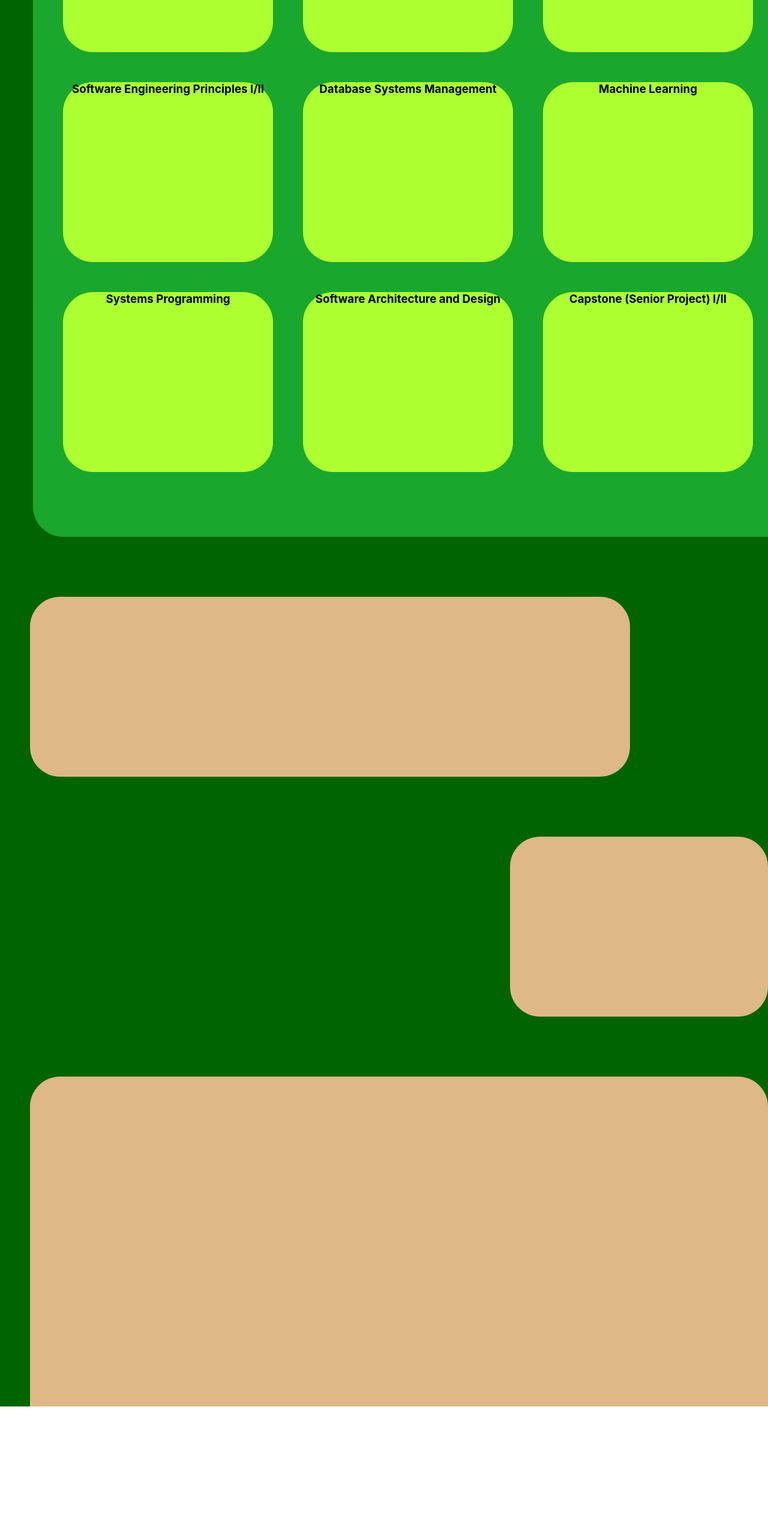
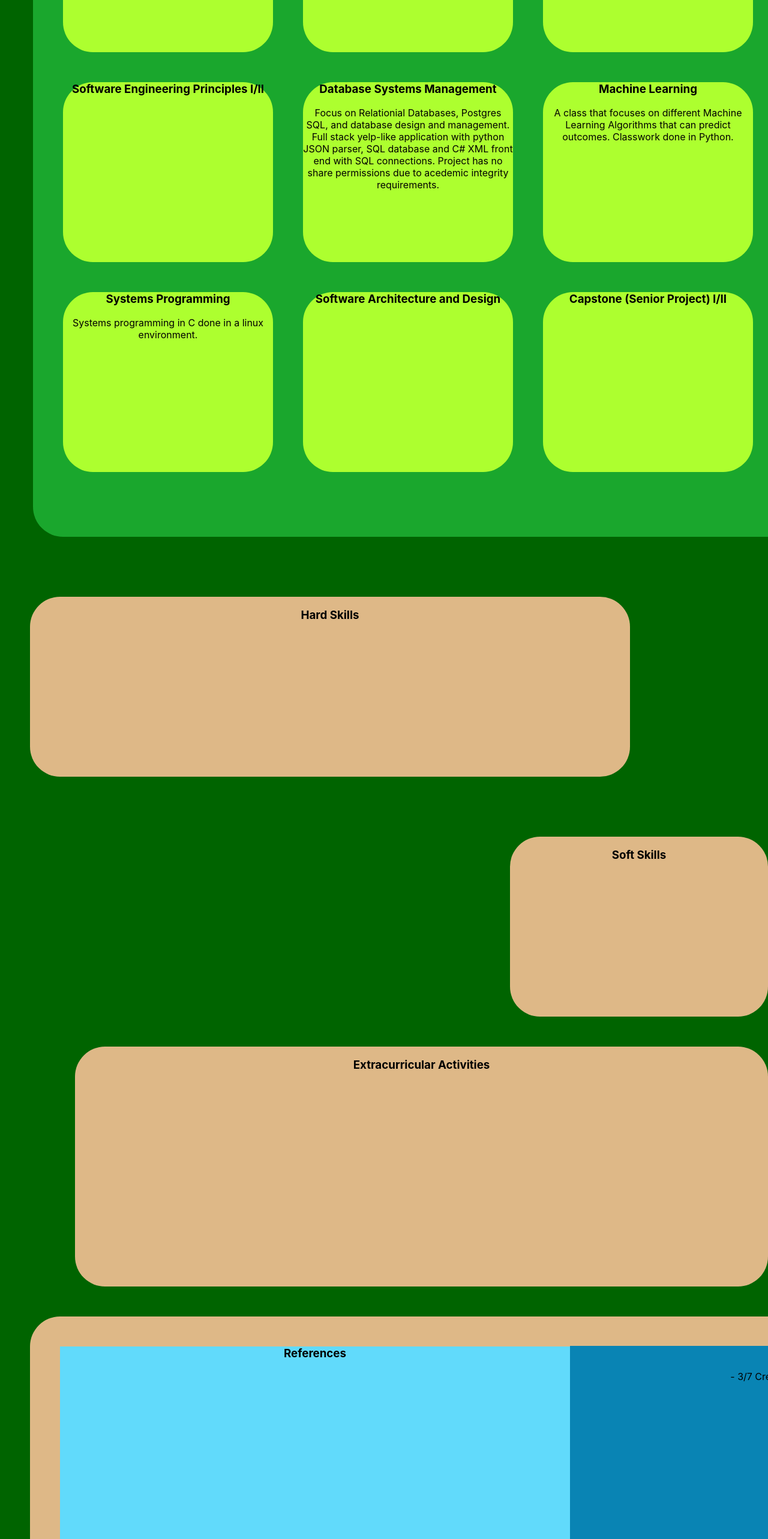
Before and after one commit to riley93hunter/personalwebsite, a React (Create React App) app: page / in a window 1280 px wide. Shown: the part 2380-4946 px from the top of the page at 60% size. Before the commit the page ends 4725 px from the top, so only its background shows below. Built offline with nearby package versions, Linux system fonts and the light colour scheme.

Commit message:
layout finished, now adding content

```diff
--- a/src/App.css
+++ b/src/App.css
@@ -364,10 +364,20 @@
   border-radius: 50px;
 }
 
+.ExtracurricularsContainer{
+  background-color: burlywood;
+  height: 400px;
+  width: 1600px;
+  margin-left: 125px;
+  margin-top: 0px;
+  border-radius: 50px;
+}
+
 .End{
   background-color:darkgreen;
   height: 600px;
   display: flex;
+
 }
 
 .EndContainer{
@@ -377,6 +387,23 @@
   height: 550px;
   width: 1800px;
   border-radius: 50px 50px 0px 0px;
+
+}
+
+.ReferencesContainer{
+  background-color: #61dafb;
+  width: 850px;
+  height: 500px;
+  margin-left: 50px;
+  margin-top: 50px;
+}
+
+.ClosingNotesUpdatesContainer{
+  background-color: #0984b4;
+  width: 850px;
+  height: 500px;
+  margin-left: 900px;
+  margin-top: -520px;
 }
 
 @keyframes App-logo-spin {
--- a/src/App.js
+++ b/src/App.js
@@ -120,128 +120,123 @@ function App() {
             <h3 className='header'>
               Computer Securities
             </h3>
-            <div className='body'>
-            </div>
-            <div className='picture'>
-            </div>
+
           </div>
           <div className='AdvancedDataContainer'>
             <h3 className='header'>
               Advanced Data Structures
             </h3>
-            <div className='body'>
-            </div>
-            <div className='picture'>
-            </div>
+
           </div>
           <div className='AlgorithmsContainer'>
             <h3 className='header'>
               Algorithms
             </h3>
-            <div className='body'>
-            </div>
-            <div className='picture'>
-            </div>
+
           </div>
           <div className='OOPSContainer'>
             <h3 className='header'>
               Object Oriented Principles
             </h3>
-            <div className='body'>
-            </div>
-            <div className='picture'>
-            </div>
+
           </div>
           <div className='SWEContainer'>
             <h3 className='header'>
               Software Engineering Principles I/II
             </h3>
-            <div className='body'>
-            </div>
-            <div className='picture'>
-            </div>
+
           </div>
           <div className='DatabasesContainer'>
             <h3 className='header'>
               Database Systems Management
             </h3>
-            <div className='body'>
-            </div>
-            <div className='picture'>
-            </div>
+            Focus on Relationial Databases, Postgres SQL, and database
+            design and management. Full stack yelp-like application with
+            python JSON parser, SQL database and C# XML front end with
+            SQL connections. Project has no share permissions due to
+            acedemic integrity requirements.
           </div>
           <div className='MLContainer'>
             <h3 className='header'>
               Machine Learning
             </h3>
-            <div className='body'>
-            </div>
-            <div className='picture'>
-            </div>
+            A class that focuses on different Machine Learning Algorithms
+            that can predict outcomes. Classwork done in Python.
           </div>
           <div className='EmbeddedContainer'>
             <h3 className='header'>
               Principles of Embedded Software
             </h3>
-            <div className='body'>
-            </div>
-            <div className='picture'>
-            </div>
+            Project based class focusing on embedded software design.
+            Examples of projects were bluetooth fan, traffic light sensor,
+            temperature sensor with audio output. Projects based off
+            Texas Instruments microcontroller.
           </div>
           <div className='SystemsContainer'>
             <h3 className='header'>
               Systems Programming
             </h3>
-            <div className='body'>
-            </div>
-            <div className='picture'>
-            </div>
+            Systems programming in C done in a linux environment.
           </div>
           <div className='SADContainer'>
             <h3 className='header'>
               Software Architecture and Design
             </h3>
-            <div className='body'>
-            </div>
-            <div className='picture'>
-            </div>
+
           </div>
           <div className='CapsContainer'>
             <h3 className='header'>
               Capstone (Senior Project) I/II
             </h3>
-            <div className='body'>
-            </div>
-            <div className='picture'>
-            </div>
+
           </div>
           <div className='OtherContainer'>
             <h3 className='header'>
               Other Coursework
             </h3>
-            <div className='body'>
-            </div>
-            <div className='picture'>
-            </div>
+
           </div>
         </div>
       </div>
 
       <div className='PortfolioContainer'>
         <div className='HardSkillsOverview'>
-
+          <h3>
+            Hard Skills
+          </h3>
         </div>
       </div>
 
       <div className='PortfolioContainer'>
         <div className='SoftSkillsOverview'>
+          <h3>
+            Soft Skills
+          </h3>
+        </div>
+      </div>
 
+      <div className='PortfolioContainer'>
+        <div className='ExtracurricularsContainer'>
+          <h3>
+            Extracurricular Activities
+          </h3>
         </div>
       </div>
 
       <div className='End'>
         <div className='EndContainer'>
+          <div className='ReferencesContainer'>
+            <h3>
+              References
+            </h3>
 
+          </div>
+          <div className='ClosingNotesUpdatesContainer'>
+            <h3>
+              Site Updates
+            </h3>
+            - 3/7 Created layout and template for site.
+          </div>
         </div>
       </div>
 
```
